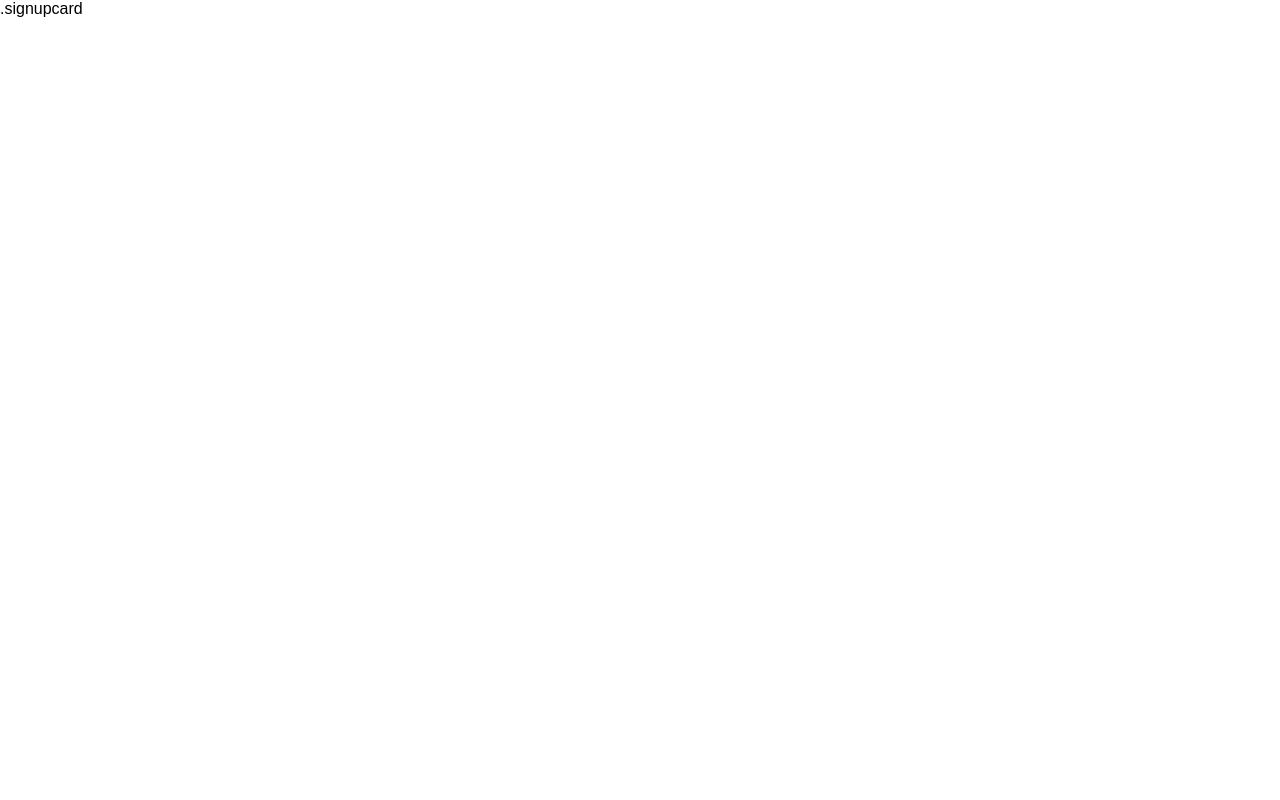
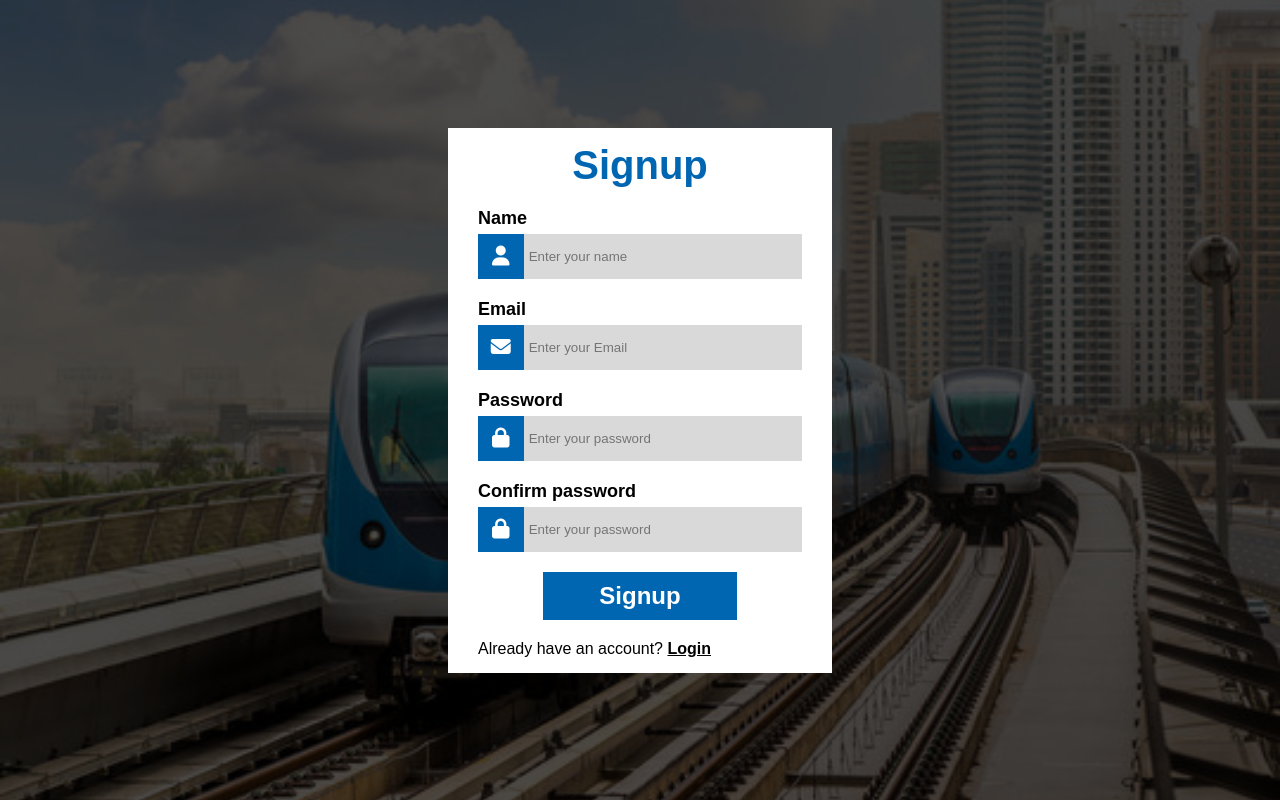
Before and after one commit to AhmadHandoush/Subway-System, a React (Create React App) app in the folder front-end/: page /signup in a window 1280 px wide. Built offline with nearby package versions, Linux system fonts and the light colour scheme.

Commit message:
finish home page

```diff
--- a/front-end/src/pages/Login/index.jsx
+++ b/front-end/src/pages/Login/index.jsx
@@ -1,7 +1,13 @@
 import { Link } from "react-router-dom";
 import "./login.css";
+import { useState } from "react";
 
 function Login() {
+  const [email, setEmail] = useState("");
+  const [password, setPassword] = useState("");
+  const handleSubmit = (e) => {
+    e.preventDefault();
+  };
   return (
     <div className="login flex-center">
       <div className="overlay"></div>
@@ -9,20 +15,32 @@ function Login() {
         <div className="top-title flex-center">
           <h2>Login</h2>
         </div>
-        <form action="">
+        <form onSubmit={handleSubmit}>
           <label>Email</label>
           <div className="input">
             <span className="flex-center">
-              <i class="fa-solid fa-user"></i>
+              <i class="fa-solid fa-envelope"></i>
             </span>
-            <input type="text" placeholder="Enter your email" />
+            <input
+              type="text"
+              placeholder="Enter your email"
+              value={email}
+              onChange={(e) => setEmail(e.target.value)}
+              required
+            />
           </div>
           <label>Password</label>
           <div className="input">
             <span className="flex-center">
               <i class="fa-solid fa-lock"></i>
             </span>
-            <input type="password" placeholder="Enter your password" />
+            <input
+              type="password"
+              placeholder="Enter your password"
+              value={password}
+              onChange={(e) => setPassword(e.target.value)}
+              required
+            />
           </div>
 
           <div className="submit flex-center">
--- a/front-end/src/pages/Login/login.css
+++ b/front-end/src/pages/Login/login.css
@@ -86,7 +86,7 @@ body {
   margin-bottom: 5px;
   display: block;
   font-weight: bold;
-  font-size: 20px;
+  font-size: 18px;
 }
 .login-card .input {
   display: flex;
@@ -132,6 +132,7 @@ form button {
   font-weight: bold;
   font-size: 24px;
   color: var(--bg-white);
+  cursor: pointer;
 }
 form .submit {
   margin-bottom: 20px;
--- a/front-end/src/pages/Signup/index.jsx
+++ b/front-end/src/pages/Signup/index.jsx
@@ -1,5 +1,89 @@
+import { Link } from "react-router-dom";
+import "./signup.css";
+import { useState } from "react";
+
 function Signup() {
-  return <div className="signup">.signupcard</div>;
+  const [name, setName] = useState("");
+  const [email, setEmail] = useState("");
+  const [password, setPassword] = useState("");
+  const [confirm, setConfirm] = useState("");
+  const handleSubmit = (e) => {
+    e.preventDefault();
+  };
+  return (
+    <div className="signup flex-center">
+      <div className="overlay"></div>
+      <div className="signup-card">
+        <div className="top-title flex-center">
+          <h2>Signup</h2>
+        </div>
+        <form onSubmit={handleSubmit}>
+          <label>Name</label>
+          <div className="input">
+            <span className="flex-center">
+              <i class="fa-solid fa-user"></i>
+            </span>
+            <input
+              type="text"
+              placeholder="Enter your name"
+              value={name}
+              onChange={(e) => setName(e.target.value)}
+              required
+            />
+          </div>
+          <label>Email</label>
+          <div className="input">
+            <span className="flex-center">
+              <i class="fa-solid fa-envelope"></i>
+            </span>
+            <input
+              type="text"
+              placeholder="Enter your Email"
+              value={email}
+              onChange={(e) => setEmail(e.target.value)}
+              required
+            />
+          </div>
+          <label>Password</label>
+          <div className="input">
+            <span className="flex-center">
+              <i class="fa-solid fa-lock"></i>
+            </span>
+            <input
+              type="password"
+              placeholder="Enter your password"
+              value={password}
+              onChange={(e) => setPassword(e.target.value)}
+              required
+            />
+          </div>
+          <label>Confirm password</label>
+          <div className="input">
+            <span className="flex-center">
+              <i class="fa-solid fa-lock"></i>
+            </span>
+            <input
+              type="password"
+              placeholder="Enter your password"
+              value={confirm}
+              onChange={(e) => setConfirm(e.target.value)}
+              required
+            />
+          </div>
+
+          <div className="submit flex-center">
+            <button type="submit">Signup</button>
+          </div>
+        </form>
+        <p>
+          Already have an account?{" "}
+          <span>
+            <Link to={"/login"}>Login</Link>
+          </span>
+        </p>
+      </div>
+    </div>
+  );
 }
 
 export default Signup;
--- a/front-end/src/pages/Signup/signup.css
+++ b/front-end/src/pages/Signup/signup.css
@@ -0,0 +1,144 @@
+:root {
+  --main-color: #0066b2;
+  --border-color: #ccc;
+  --bg-grey: #d3d3d3;
+  --bg-white: #ffffff;
+  --bg-hover: #f7f7f7;
+}
+html {
+  scroll-behavior: smooth;
+}
+
+* {
+  margin: 0;
+  padding: 0;
+  box-sizing: border-box;
+}
+::selection {
+  background-color: var(--main-color);
+  color: var(--bg-white);
+}
+.t-center {
+  position: absolute;
+  top: 50%;
+  left: 50%;
+  transform: translate(-50%, -50%);
+}
+.t-center {
+  text-align: center;
+}
+.flex {
+  display: flex;
+}
+.flex-items {
+  display: flex;
+  align-items: center;
+}
+.flex-center {
+  display: flex;
+  align-items: center;
+  justify-content: center;
+}
+.flex-between {
+  display: flex;
+  justify-content: space-between;
+}
+.column {
+  flex-direction: column;
+}
+.rounded {
+  border-radius: 6px;
+}
+ul {
+  list-style: none;
+}
+a {
+  text-decoration: none;
+}
+body {
+  font-family: sans-serif;
+}
+.signup {
+  height: 100vh;
+  background-image: url("../../../public/360_F_220340016_85wy33BKA0L0N9bXFlMFeTqro6OHcsja.jpg");
+  background-repeat: no-repeat;
+  background-size: cover;
+  position: relative;
+}
+.signup .overlay {
+  position: absolute;
+  left: 0;
+  top: 0;
+  width: 100%;
+  height: 100%;
+  background-color: rgba(0, 0, 0, 0.7);
+  z-index: 10;
+}
+
+.signup-card {
+  padding: 15px 30px;
+  background-color: var(--bg-white);
+  width: 30%;
+  position: relative;
+  z-index: 1000;
+}
+.signup-card label {
+  margin-bottom: 5px;
+  display: block;
+  font-weight: bold;
+  font-size: 18px;
+}
+.signup-card .input {
+  display: flex;
+  width: 100%;
+  margin-bottom: 20px;
+}
+.signup-card .input input {
+  width: 100%;
+  border: none;
+  outline: none;
+  padding: 15px 5px;
+  background-color: #d9d9d9;
+}
+.signup-card .input span {
+  background-color: var(--main-color);
+  padding: 10px;
+  font-weight: bold;
+  width: 50px;
+}
+.signup-card .input span i {
+  color: white;
+  font-weight: bold;
+  font-size: 20px;
+}
+form button {
+  padding: 10px 30px;
+  border: none;
+  outline: none;
+  font-weight: bold;
+}
+
+h2 {
+  margin-bottom: 20px;
+  color: var(--main-color);
+  font-size: 40px;
+}
+
+form button {
+  width: 60%;
+  margin-right: auto;
+  margin-left: auto;
+  background-color: var(--main-color);
+  font-weight: bold;
+  font-size: 24px;
+  color: var(--bg-white);
+  cursor: pointer;
+}
+form .submit {
+  margin-bottom: 20px;
+}
+.signup-card p span a {
+  font-weight: bold;
+  text-decoration: underline;
+  color: black;
+}
```
